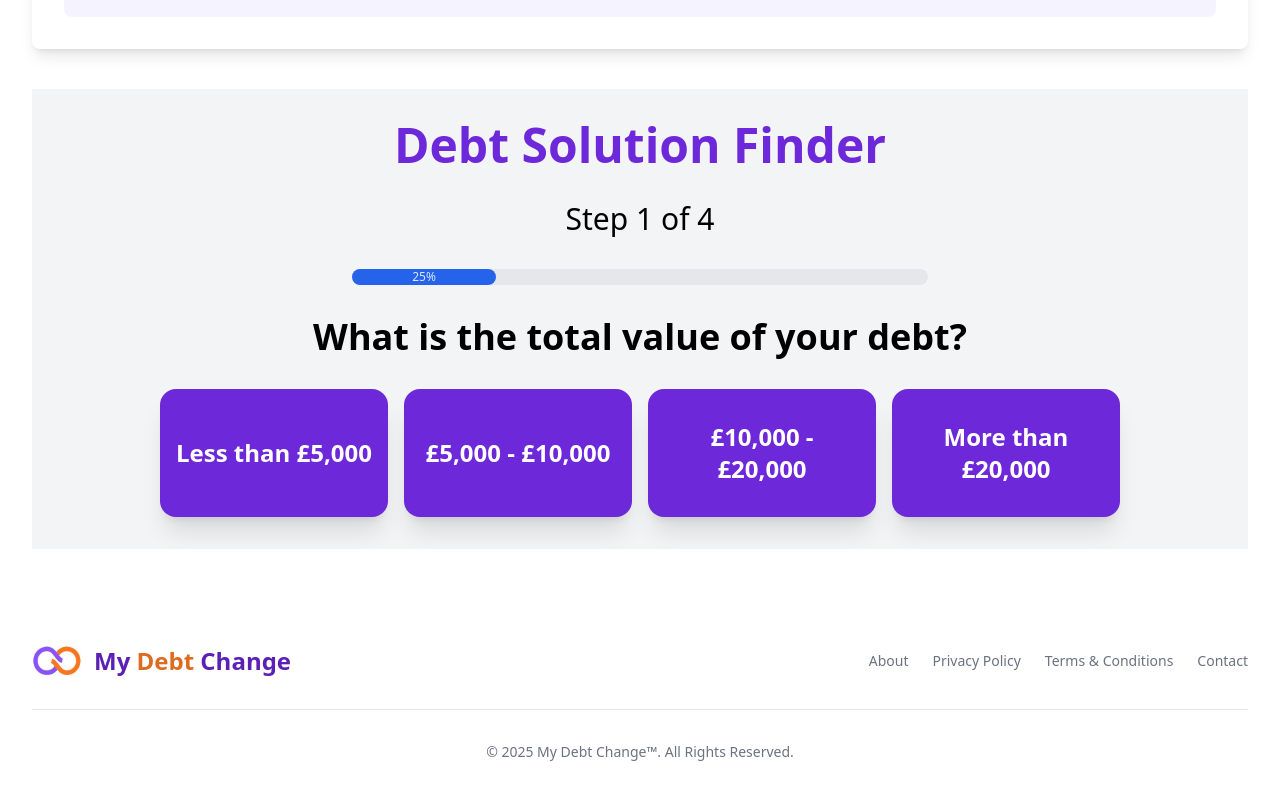
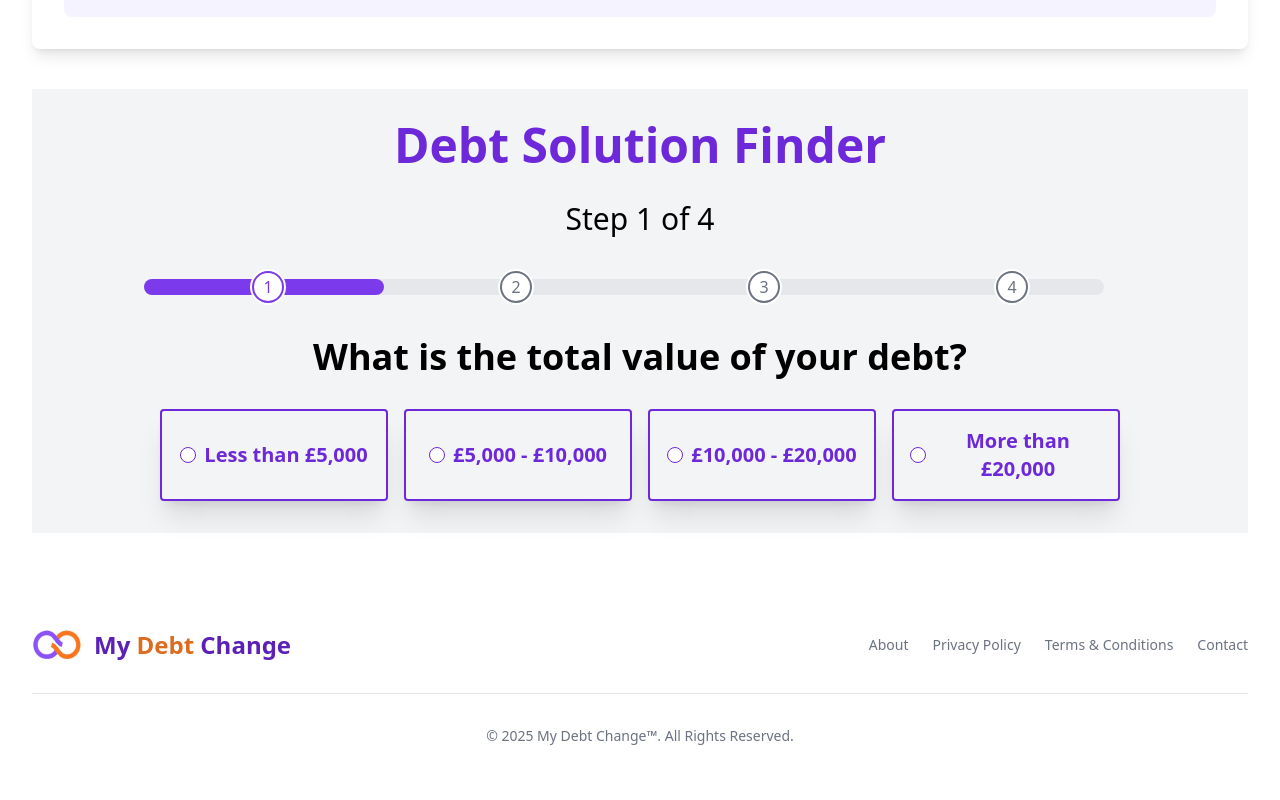
Before and after one commit to shivam-vishvakarma/my-debt-change-client, a Next.js app: page /dro in a window 1280 px wide. Shown: the part 2242-3042 px from the top of the page. Built offline with nearby package versions, Linux system fonts and the light colour scheme.

Commit message:
form designe changed

```diff
--- a/src/component/LeadForm.tsx
+++ b/src/component/LeadForm.tsx
@@ -1,14 +1,16 @@
 "use client";
 
-import {ChangeEvent, FormEvent, useState } from "react";
+import { ChangeEvent, FormEvent, useState } from "react";
 import ThanksModal from "./ThanksModal";
 import Image from "next/image";
 
-const APP_SCRIPT_URL = "https://script.google.com/macros/s/AKfycbyUHcOtIe4VpbBsEc1lPpw5JVqtecoSQgTZG8J85L0Ku3HPYVpbR4kyOWPVKJiisCd-tg/exec"
+const APP_SCRIPT_URL =
+  "https://script.google.com/macros/s/AKfycbyUHcOtIe4VpbBsEc1lPpw5JVqtecoSQgTZG8J85L0Ku3HPYVpbR4kyOWPVKJiisCd-tg/exec";
 
 export default function LeadForm() {
   const [formData, setFormData] = useState({
-    name: "",
+    first_name: "",
+    last_name: "",
     email: "",
     phone: "",
     message: "",
@@ -18,50 +20,51 @@ export default function LeadForm() {
   });
 
   const [step, setStep] = useState(1);
-  const [showModal, setShowModal] = useState(false)
-  const [loading, setLoading] = useState(false)
-  const closeModal = ()=>setShowModal(false)
+  const [showModal, setShowModal] = useState(false);
+  const [loading, setLoading] = useState(false);
+  const closeModal = () => setShowModal(false);
 
-  const handleChange = (e: ChangeEvent<HTMLInputElement | HTMLTextAreaElement>)=>{
-    setLoading(true)
-    setFormData((prev)=>{
-      return{
+  const handleChange = (
+    e: ChangeEvent<HTMLInputElement | HTMLTextAreaElement>
+  ) => {
+    setLoading(true);
+    setFormData((prev) => {
+      return {
         ...prev,
-        [e.target.name]: e.target.value
-      }
-    })
-    setLoading(false)
-  }
+        [e.target.name]: e.target.value,
+      };
+    });
+    setLoading(false);
+  };
 
   const handleSubmit = async (e: FormEvent<HTMLFormElement>) => {
     e.preventDefault();
-    setLoading(true)
+    setLoading(true);
     const newFormData = new FormData();
-    newFormData.append("name", formData.name)
-    newFormData.append("email", formData.email)
-    newFormData.append("phone", formData.phone)
-    newFormData.append("message", formData.message)
-    newFormData.append("debtValue", formData.debtValue)
-    newFormData.append("debtCount", formData.debtCount)
-    newFormData.append("employmentStatus", formData.employmentStatus)
+    newFormData.append("first_name", formData.first_name);
+    newFormData.append("last_name", formData.last_name);
+    newFormData.append("email", formData.email);
+    newFormData.append("phone", formData.phone);
+    newFormData.append("message", formData.message);
+    newFormData.append("debtValue", formData.debtValue);
+    newFormData.append("debtCount", formData.debtCount);
+    newFormData.append("employmentStatus", formData.employmentStatus);
 
     try {
-      const response = await fetch(
-        APP_SCRIPT_URL,
-        {
+      const response = await fetch(APP_SCRIPT_URL, {
         method: "POST",
         mode: "no-cors",
         body: newFormData,
-        }
-      );
+      });
 
       // Check response (Google Apps Script returns 200 with no-cors)
       if (response) {
-        setLoading(false)
-        setShowModal(true)
+        setLoading(false);
+        setShowModal(true);
         // Reset form after successful submission
         setFormData({
-          name: "",
+          first_name: "",
+          last_name: "",
           email: "",
           phone: "",
           message: "",
@@ -71,12 +74,12 @@ export default function LeadForm() {
         });
       } else {
         alert("Submission failed");
-        setLoading(false)
+        setLoading(false);
       }
     } catch (error) {
       console.error("Error:", error);
       alert("An error occurred");
-      setLoading(false)
+      setLoading(false);
     }
   };
 
@@ -86,10 +89,19 @@ export default function LeadForm() {
         Debt Solution Finder
       </h2>
       <p className="text-3xl">Step {step} of 4</p>
-      <div className="w-10/12 md:w-1/2 bg-gray-200 rounded-full dark:bg-gray-700 relative">
+      <ol className="relative items-center w-full md:w-10/12 mx-auto justify-around space-y-4 sm:flex sm:space-x-8 sm:space-y-0 rtl:space-x-reverse">
+        <div className="w-full absolute z-0 bg-gray-200 rounded-full dark:bg-gray-700">
+          <div
+            className="bg-purple-600 text-xs font-medium text-blue-100 text-center p-0.5 leading-none rounded-full"
+            style={{ width: `${step * 25}%` }}
+          >
+            {" "}
+            {step * 25}%
+          </div>
+        </div>
         {step > 1 && (
           <button
-            className="absolute -top-[400%] left-0 cursor-pointer active:scale-95"
+            className="absolute -top-[100%] left-0 cursor-pointer active:scale-95"
             onClick={() => setStep((prev) => prev - 1)}
           >
             <svg
@@ -107,14 +119,80 @@ export default function LeadForm() {
             </svg>
           </button>
         )}
-        <div
-          className="bg-blue-600 text-xs font-medium text-blue-100 text-center p-0.5 leading-none rounded-full"
-          style={{ width: `${step * 25}%` }}
+        <li
+          className={`flex items-center ${
+            step >= 1
+              ? "text-purple-600 dark:text-purple-500"
+              : "text-gray-500 dark:text-gray-400"
+          } space-x-2.5 rtl:space-x-reverse z-10 bg-white rounded-full border-2 border-white`}
         >
-          {" "}
-          {step * 25}%
-        </div>
-      </div>
+          <span
+            className={`flex items-center justify-center w-8 h-8 border-2  rounded-full shrink-0 ${
+              step >= 1
+                ? "border-purple-600 dark:border-purple-500"
+                : " dark:border-gray-400 border-gray-500"
+            }`}
+          >
+            1
+          </span>
+          {/* <span>
+            <h3 className="font-medium leading-tight">User info</h3>
+            <p className="text-sm">Step details here</p>
+          </span> */}
+        </li>
+        <li
+          className={`flex items-center ${
+            step >= 2
+              ? "text-purple-600 dark:text-purple-500"
+              : "text-gray-500 dark:text-gray-400"
+          } space-x-2.5 rtl:space-x-reverse z-10 bg-white rounded-full border-2 border-white`}
+        >
+          <span
+            className={`flex items-center justify-center w-8 h-8 border-2  rounded-full shrink-0 ${
+              step >= 2
+                ? "border-purple-600 dark:border-purple-500"
+                : " dark:border-gray-400 border-gray-500"
+            }`}
+          >
+            2
+          </span>
+        </li>
+        <li
+          className={`flex items-center ${
+            step >= 3
+              ? "text-purple-600 dark:text-purple-500"
+              : "text-gray-500 dark:text-gray-400"
+          } space-x-2.5 rtl:space-x-reverse z-10 bg-white rounded-full border-2 border-white`}
+        >
+          <span
+            className={`flex items-center justify-center w-8 h-8 border-2  rounded-full shrink-0 ${
+              step >= 3
+                ? "border-purple-600 dark:border-purple-500"
+                : " dark:border-gray-400 border-gray-500"
+            }`}
+          >
+            3
+          </span>
+        </li>
+        <li
+          className={`flex items-center ${
+            step >= 4
+              ? "text-purple-600 dark:text-purple-500"
+              : "text-gray-500 dark:text-gray-400"
+          } space-x-2.5 rtl:space-x-reverse z-10 bg-white rounded-full border-2 border-white`}
+        >
+          <span
+            className={`flex items-center justify-center w-8 h-8 border-2  rounded-full shrink-0 ${
+              step >= 4
+                ? "border-purple-600 dark:border-purple-500"
+                : " dark:border-gray-400 border-gray-500"
+            }`}
+          >
+            4
+          </span>
+        </li>
+      </ol>
+
       {step === 1 && (
         <>
           <p className="text-4xl font-semibold">
@@ -122,7 +200,7 @@ export default function LeadForm() {
           </p>
           <div className="grid grid-cols-2 md:grid-cols-4 w-full md:w-10/12 gap-4">
             <div
-              className="aspect-video flex justify-center items-center bg-purple-700 text-white p-4 rounded-2xl shadow-xl text-xl text-center md:text-2xl font-semibold cursor-pointer"
+              className="flex justify-center items-center border-2 border-purple-700 text-purple-700 p-4 rounded-sm shadow-xl text-lg text-center md:text-xl font-semibold cursor-pointer"
               onClick={() => {
                 setFormData((prev) => ({
                   ...prev,
@@ -131,10 +209,12 @@ export default function LeadForm() {
                 setStep((prev) => prev + 1);
               }}
             >
+              {" "}
+              <input type="radio" className="text-purple-700 mr-2" />
               <p>Less than £5,000</p>
             </div>
             <div
-              className="aspect-video flex justify-center items-center bg-purple-700 text-white p-4 rounded-2xl shadow-xl text-xl text-center md:text-2xl font-semibold cursor-pointer"
+              className="flex justify-center items-center border-2 border-purple-700 text-purple-700 p-4 rounded-sm shadow-xl text-lg text-center md:text-xl font-semibold cursor-pointer"
               onClick={() => {
                 setFormData((prev) => ({
                   ...prev,
@@ -143,10 +223,11 @@ export default function LeadForm() {
                 setStep((prev) => prev + 1);
               }}
             >
+              <input type="radio" className="text-purple-700 mr-2" />
               <p>£5,000 - £10,000</p>
             </div>
             <div
-              className="aspect-video flex justify-center items-center bg-purple-700 text-white p-4 rounded-2xl shadow-xl text-xl text-center md:text-2xl font-semibold cursor-pointer"
+              className="flex justify-center items-center border-2 border-purple-700 text-purple-700 p-4 rounded-sm shadow-xl text-lg text-center md:text-xl font-semibold cursor-pointer"
               onClick={() => {
                 setFormData((prev) => ({
                   ...prev,
@@ -155,10 +236,11 @@ export default function LeadForm() {
                 setStep((prev) => prev + 1);
               }}
             >
+              <input type="radio" className="text-purple-700 mr-2" />
               <p>£10,000 - £20,000</p>
             </div>
             <div
-              className="aspect-video flex justify-center items-center bg-purple-700 text-white p-4 rounded-2xl shadow-xl text-xl text-center md:text-2xl font-semibold cursor-pointer"
+              className="flex justify-center items-center border-2 border-purple-700 text-purple-700 p-4 rounded-sm shadow-xl text-lg text-center md:text-xl font-semibold cursor-pointer"
               onClick={() => {
                 setFormData((prev) => ({
                   ...prev,
@@ -167,6 +249,7 @@ export default function LeadForm() {
                 setStep((prev) => prev + 1);
               }}
             >
+              <input type="radio" className="text-purple-700 mr-2" />
               <p>More than £20,000</p>
             </div>
           </div>
@@ -177,7 +260,7 @@ export default function LeadForm() {
           <p className="text-4xl font-semibold">How many debts do you have?</p>
           <div className="grid grid-cols-2 md:grid-cols-4 w-full md:w-10/12 gap-4">
             <div
-              className="aspect-video flex justify-center items-center bg-purple-700 text-white p-4 rounded-2xl shadow-xl text-xl text-center md:text-2xl font-semibold cursor-pointer"
+              className="flex justify-center items-center border-2 border-purple-700 text-purple-700 p-4 rounded-sm shadow-xl text-lg text-center md:text-xl font-semibold cursor-pointer"
               onClick={() => {
                 setFormData((prev) => ({
                   ...prev,
@@ -186,10 +269,11 @@ export default function LeadForm() {
                 setStep((prev) => prev + 1);
               }}
             >
+              <input type="radio" className="text-purple-700 mr-2" />
               <p>Just the 1</p>
             </div>
             <div
-              className="aspect-video flex justify-center items-center bg-purple-700 text-white p-4 rounded-2xl shadow-xl text-xl text-center md:text-2xl font-semibold cursor-pointer"
+              className="flex justify-center items-center border-2 border-purple-700 text-purple-700 p-4 rounded-sm shadow-xl text-lg text-center md:text-xl font-semibold cursor-pointer"
               onClick={() => {
                 setFormData((prev) => ({
                   ...prev,
@@ -198,10 +282,11 @@ export default function LeadForm() {
                 setStep((prev) => prev + 1);
               }}
             >
+              <input type="radio" className="text-purple-700 mr-2" />
               <p>Between 2 to 3</p>
             </div>
             <div
-              className="aspect-video flex justify-center items-center bg-purple-700 text-white p-4 rounded-2xl shadow-xl text-xl text-center md:text-2xl font-semibold cursor-pointer"
+              className="flex justify-center items-center border-2 border-purple-700 text-purple-700 p-4 rounded-sm shadow-xl text-lg text-center md:text-xl font-semibold cursor-pointer"
               onClick={() => {
                 setFormData((prev) => ({
                   ...prev,
@@ -210,10 +295,11 @@ export default function LeadForm() {
                 setStep((prev) => prev + 1);
               }}
             >
+              <input type="radio" className="text-purple-700 mr-2" />
               <p>4 or more</p>
             </div>
             <div
-              className="aspect-video flex justify-center items-center bg-purple-700 text-white p-4 rounded-2xl shadow-xl text-xl text-center md:text-2xl font-semibold cursor-pointer"
+              className="flex justify-center items-center border-2 border-purple-700 text-purple-700 p-4 rounded-sm shadow-xl text-lg text-center md:text-xl font-semibold cursor-pointer"
               onClick={() => {
                 setFormData((prev) => ({
                   ...prev,
@@ -222,6 +308,7 @@ export default function LeadForm() {
                 setStep((prev) => prev + 1);
               }}
             >
+              <input type="radio" className="text-purple-700 mr-2" />
               <p>Not Sure</p>
             </div>
           </div>
@@ -234,7 +321,7 @@ export default function LeadForm() {
           </p>
           <div className="grid grid-cols-2 md:grid-cols-4 w-full md:w-10/12 gap-4">
             <div
-              className="aspect-video flex justify-center items-center bg-purple-700 text-white p-4 rounded-2xl shadow-xl text-xl text-center md:text-2xl font-semibold cursor-pointer"
+              className="flex justify-center items-center border-2 border-purple-700 text-purple-700 p-4 rounded-sm shadow-xl text-lg text-center md:text-xl font-semibold cursor-pointer"
               onClick={() => {
                 setFormData((prev) => ({
                   ...prev,
@@ -243,10 +330,11 @@ export default function LeadForm() {
                 setStep((prev) => prev + 1);
               }}
             >
+              <input type="radio" className="text-purple-700 mr-2" />
               <p>Employed</p>
             </div>
             <div
-              className="aspect-video flex justify-center items-center bg-purple-700 text-white p-4 rounded-2xl shadow-xl text-xl text-center md:text-2xl font-semibold cursor-pointer"
+              className="flex justify-center items-center border-2 border-purple-700 text-purple-700 p-4 rounded-sm shadow-xl text-lg text-center md:text-xl font-semibold cursor-pointer"
               onClick={() => {
                 setFormData((prev) => ({
                   ...prev,
@@ -255,10 +343,11 @@ export default function LeadForm() {
                 setStep((prev) => prev + 1);
               }}
             >
+              <input type="radio" className="text-purple-700 mr-2" />
               <p>Self Employed</p>
             </div>
             <div
-              className="aspect-video flex justify-center items-center bg-purple-700 text-white p-4 rounded-2xl shadow-xl text-xl text-center md:text-2xl font-semibold cursor-pointer"
+              className="flex justify-center items-center border-2 border-purple-700 text-purple-700 p-4 rounded-sm shadow-xl text-lg text-center md:text-xl font-semibold cursor-pointer"
               onClick={() => {
                 setFormData((prev) => ({
                   ...prev,
@@ -267,10 +356,11 @@ export default function LeadForm() {
                 setStep((prev) => prev + 1);
               }}
             >
+              <input type="radio" className="text-purple-700 mr-2" />
               <p>Unemployed or Student</p>
             </div>
             <div
-              className="aspect-video flex justify-center items-center bg-purple-700 text-white p-4 rounded-2xl shadow-xl text-xl text-center md:text-2xl font-semibold cursor-pointer"
+              className="flex justify-center items-center border-2 border-purple-700 text-purple-700 p-4 rounded-sm shadow-xl text-lg text-center md:text-xl font-semibold cursor-pointer"
               onClick={() => {
                 setFormData((prev) => ({
                   ...prev,
@@ -279,6 +369,7 @@ export default function LeadForm() {
                 setStep((prev) => prev + 1);
               }}
             >
+              <input type="radio" className="text-purple-700 mr-2" />
               <p>Retired</p>
             </div>
           </div>
@@ -289,7 +380,7 @@ export default function LeadForm() {
           <p className="text-5xl md:text-6xl font-semibold text-purple-600 text-center">
             Good News
           </p>
-          <div className="w-full max-w-xl space-y-8">
+          <div className="w-full max-w-3xl space-y-8">
             <div className="bg-white shadow-md rounded-md p-6">
               <Image
                 height={48}
@@ -301,26 +392,44 @@ export default function LeadForm() {
               <h2 className="my-3 text-center text-3xl font-bold tracking-tight text-purple-600">
                 You qualify for debt relief!
               </h2>
-              <form className="space-y-6" onSubmit={handleSubmit}>
-                <div>
+              <form className="grid grid-cols-12 gap-2" onSubmit={handleSubmit}>
+                <div className="col-span-6">
                   <label
                     htmlFor="name"
                     className="block text-sm font-medium text-gray-700"
                   >
-                    Name
+                    First Name
                   </label>
                   <div className="mt-1">
                     <input
-                      name="name"
+                      name="first_name"
                       type="name"
-                      value={formData.name}
+                      value={formData.first_name}
                       onChange={handleChange}
                       required
                       className="px-2 py-3 mt-1 block w-full rounded-md border border-gray-300 shadow-sm focus:border-purple-700 focus:outline-none focus:ring-purple-700 sm:text-sm"
                     />
                   </div>
                 </div>
-                <div>
+                <div className="col-span-6">
+                  <label
+                    htmlFor="name"
+                    className="block text-sm font-medium text-gray-700"
+                  >
+                    Last Name
+                  </label>
+                  <div className="mt-1">
+                    <input
+                      name="last_name"
+                      type="text"
+                      value={formData.last_name}
+                      onChange={handleChange}
+                      required
+                      className="px-2 py-3 mt-1 block w-full rounded-md border border-gray-300 shadow-sm focus:border-purple-700 focus:outline-none focus:ring-purple-700 sm:text-sm"
+                    />
+                  </div>
+                </div>
+                <div className="col-span-6">
                   <label
                     htmlFor="email"
                     className="block text-sm font-medium text-gray-700"
@@ -339,7 +448,7 @@ export default function LeadForm() {
                     />
                   </div>
                 </div>
-                <div>
+                <div className="col-span-6">
                   <label
                     htmlFor="phone"
                     className="block text-sm font-medium text-gray-700"
@@ -358,7 +467,7 @@ export default function LeadForm() {
                     />
                   </div>
                 </div>
-                <div>
+                <div className="col-span-12">
                   <label
                     htmlFor="message"
                     className="block text-sm font-medium text-gray-700"
@@ -376,7 +485,7 @@ export default function LeadForm() {
                     />
                   </div>
                 </div>
-                <div>
+                <div className="col-span-12">
                   <button
                     type="submit"
                     className="flex w-full justify-center rounded-md border border-transparent bg-purple-700 py-2 px-4 text-sm font-medium text-white shadow-sm hover:bg-opacity-75 focus:outline-none focus:ring-2 focus:ring-purple-700 focus:ring-offset-2"
@@ -393,12 +502,25 @@ export default function LeadForm() {
         <div className="absolute bg-white/50 z-10 h-full w-full flex items-center justify-center">
           <div className="flex items-center">
             <span className="text-3xl mr-4">Loading</span>
-          <svg className="animate-spin h-8 w-8 text-gray-800" xmlns="http://www.w3.org/2000/svg" fill="none"
-            viewBox="0 0 24 24">
-            <circle className="opacity-25" cx="12" cy="12" r="10" stroke="currentColor" strokeWidth="4"></circle>
-            <path className="opacity-75" fill="currentColor"
-              d="M4 12a8 8 0 018-8V0C5.373 0 0 5.373 0 12h4zm2 5.291A7.962 7.962 0 014 12H0c0 3.042 1.135 5.824 3 7.938l3-2.647z">
-            </path>
+            <svg
+              className="animate-spin h-8 w-8 text-gray-800"
+              xmlns="http://www.w3.org/2000/svg"
+              fill="none"
+              viewBox="0 0 24 24"
+            >
+              <circle
+                className="opacity-25"
+                cx="12"
+                cy="12"
+                r="10"
+                stroke="currentColor"
+                strokeWidth="4"
+              ></circle>
+              <path
+                className="opacity-75"
+                fill="currentColor"
+                d="M4 12a8 8 0 018-8V0C5.373 0 0 5.373 0 12h4zm2 5.291A7.962 7.962 0 014 12H0c0 3.042 1.135 5.824 3 7.938l3-2.647z"
+              ></path>
             </svg>
           </div>
         </div>
```
Lines whose indentation alone changed are shown as unchanged.
